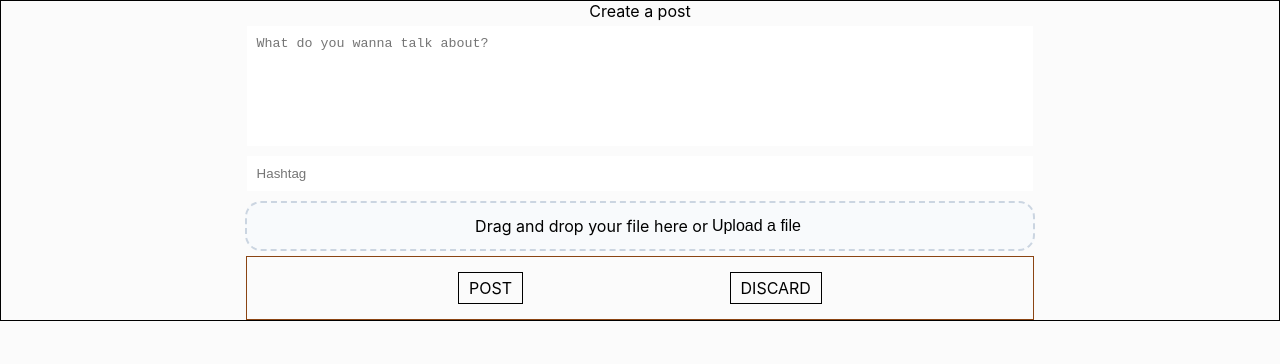
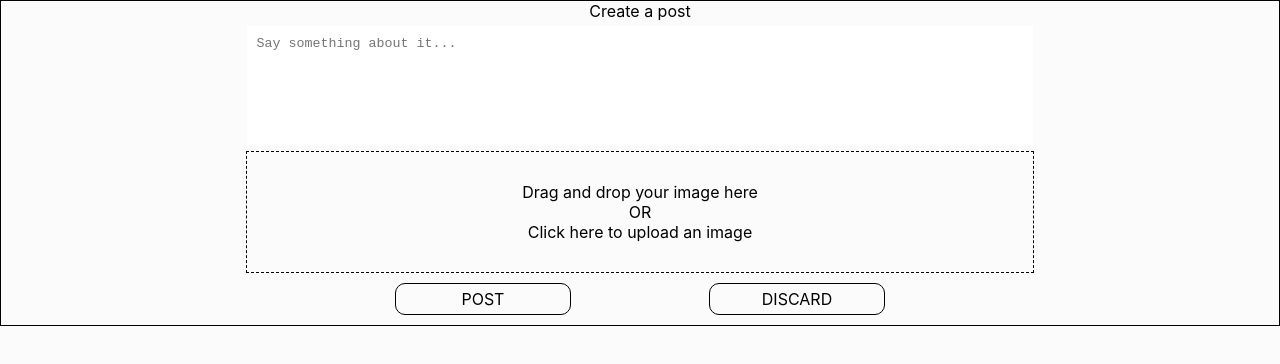
Before and after one commit to SE-OOAD-project-team/social-media-site, a React (Create React App) app in the folder client/: page /create-post in a window 1280 px wide. Shown: the top 364 px of the page. Built offline with nearby package versions, Linux system fonts and the light colour scheme.

Commit message:
Upload Image boilerplate

```diff
--- a/client/src/components/create-post/CreatePost.css
+++ b/client/src/components/create-post/CreatePost.css
@@ -1,21 +1,19 @@
-:root {
-    --create-post-component-width: 60%;
-    --create-post-component-padding: 10px;
-    --create-post-component-margin: 5px;
-}
-
 #create-post-container {
     display: flex;
     flex-direction: column;
     align-items: center;
     border: 1px solid black;
+
+    --create-post-component-width: 60%;
+    --create-post-component-padding: 10px;
+    --create-post-component-margin: 5px;
+    --create-post-btn-padding: 5px 10px;
 }
 
 #post-btn-container {
     display: flex;
     flex-direction: row;
     justify-content: space-evenly;
-    border: 1px solid saddlebrown;
     width: var(--create-post-component-width);
     padding: var(--create-post-component-padding);
 }
@@ -25,6 +23,7 @@ textarea {
     resize: none;
     overflow: auto;
     height: 100px;
+    width: var(--create-post-component-width);
 }
 
 .create-post-input {
@@ -34,49 +33,31 @@ textarea {
     outline: none;
 }
 
-#input-file-upload {
+#img-upload {
   display: none;
 }
 
-  #label-file-upload {
-    height: 100%;
+.cp-drop-zone {
+  padding: var(--create-post-component-padding);
+  width: var(--create-post-component-width);
+  height: 100px;
+  border: 1px dashed black;
+  cursor: pointer;
   display: flex;
+  flex-direction: column;
   align-items: center;
   justify-content: center;
-    border-width: 2px;
-    border-radius: 1rem;
-    border-style: dashed;
-    border-color: #cbd5e1;
-    background-color: #f8fafc;
-    width: var(--create-post-component-width);
-    padding: var(--create-post-component-padding);
-    margin: var(--create-post-component-margin);
 }
 
-  #label-file-upload.drag-active {
-    background-color: #ffffff;
+.cp-canvas {
+  width: var(--create-post-component-width);
 }
 
-  .upload-button {
+.cp-btn {
   cursor: pointer;
-    padding: 0.25rem;
-    font-size: 1rem;
-    border: none;
-    font-family: 'Oswald', sans-serif;
-    background-color: transparent;
+  border: 1px solid black;
+  padding: var(--create-post-btn-padding);
+  width: 20%;
+  border-radius: 10px;
+  text-align: center;
 }
-
-  .upload-button:hover {
-    text-decoration-line: underline;
-  }
-
-  #drag-file-element {
-    position: absolute;
-    width: 100%;
-    height: 100%;
-    border-radius: 1rem;
-    top: 0px;
-    right: 0px;
-    bottom: 0px;
-    left: 0px;
-  }
--- a/client/src/components/create-post/CreatePost.js
+++ b/client/src/components/create-post/CreatePost.js
@@ -1,68 +1,83 @@
-import React from "react";
+import React, { useEffect } from "react";
 import { useState, useRef } from "react";
 import "./CreatePost.css";
 
 function CreatePost(){
+  const fileRef = useRef(null);
+  const canvasRef = useRef(null);
+  const [ hasUploadedImg, setHasUploadedImg ] = useState(false);
+  const [ imgObjectURL, setImgObjectURL ] = useState(null);
 
-  // drag state
-  const [dragActive, setDragActive] = useState(false);
-  // ref
-  const dragInputRef = useRef(null);
+  useEffect(() => {
+    if(hasUploadedImg) {
+      // Displaying the image on canvas and enabling cropping and editing the image.
+      // ERROR: Image is not being displayed!! Check here
+      const ctx = canvasRef.current.getContext("2d");
+      const img = new Image();
+      img.src = imgObjectURL
+      ctx.drawImage(img, 0, 0);
+    }
+  }, [hasUploadedImg])
 
-  // handle drag events
-  const handleDrag = function(e) {
+  const handleSelectedImage = (img) => {
+    // Things that need to be done on the image after uploading it
+    console.log(img.name);
+    if(imgObjectURL !== null)
+      URL.revokeObjectURL(imgObjectURL);
+
+    const img_obj_url = window.URL.createObjectURL(img)
+    setImgObjectURL(img_obj_url);
+
+    setHasUploadedImg(true);
+  }
+
+  const handleFileSelectorChange = () => {
+    // On clicking select file button (which is triggered by the handleFileBtnClick)
+    const file = fileRef.current.files[0];
+    handleSelectedImage(file); // Performs actions to the image
+
+  }
+
+  const handleFileBtnClick = () => {
+    // Upload input trigger from clicking the dropbox
+    if(fileRef)
+      fileRef.current.click();
+  }
+
+  const stopDefault = (e) => {
+    // Preventing default behaviour of the events
+    e.stopPropagation();
     e.preventDefault();
-    e.stopPropagation();
-    if (e.type === "dragenter" || e.type === "dragover") {
-      setDragActive(true);
-    } else if (e.type === "dragleave") {
-      setDragActive(false);
   }
-  };
 
-  // triggers when file is dropped
-  const handleDrop = function(e) {
-    e.preventDefault();
-    e.stopPropagation();
-    setDragActive(false);
-    if (e.dataTransfer.files && e.dataTransfer.files[0]) {
-      // handleFiles(e.dataTransfer.files);
+  const handleFileDrop = (e) => {
+    const dt = e.dataTransfer;
+    const file = dt.files[0];
+    handleSelectedImage(file); // Performs actions to the image
+    stopDefault(e);
   }
-  };
-
-  // triggers when file is selected with click
-  const handleChange = function(e) {
-    e.preventDefault();
-    if (e.target.files && e.target.files[0]) {
-      // handleFiles(e.target.files);
-    }
-  };
-
-// triggers the input when the button is clicked
-  const onButtonClick = () => {
-    dragInputRef.current.click();
-  };
 
   return (
     <div id="create-post-container">
       <p className="heading">Create a post</p>
-        <textarea className="create-post-input" placeholder="What do you wanna talk about?" maxLength={1000}></textarea>
-        <input className="create-post-input" type="text" placeholder="Hashtag" />
+      <textarea className="create-post-input" placeholder="Say something about it..." maxLength={100}></textarea>
       {/* Allow users to upload images here */}
+      <input type="file" id="img-upload" name="img-upload" accept="image/png, image/jpeg" ref={fileRef} onChange={handleFileSelectorChange} />
 
-        <input ref={dragInputRef} type="images" id="input-file-upload" multiple={false} onChange={handleChange} />
-      <label id="label-file-upload" htmlFor="input-file-upload" className={dragActive ? "drag-active" : "" }>
-        {/* <div> */}
-          <p>Drag and drop your file here or</p>
-          <button className="upload-button" onClick={onButtonClick}>Upload a file</button>
-        {/* </div>  */}
-      </label>
-      { dragActive && <div id="drag-file-element" onDragEnter={handleDrag} onDragLeave={handleDrag} onDragOver={handleDrag} onDrop={handleDrop}></div> }
+      {(hasUploadedImg === false) && (<div className="cp-drop-zone" onClick={handleFileBtnClick} onDragEnter={stopDefault} onDragOver={stopDefault} onDrop={handleFileDrop}>
+        <p>Drag and drop your image here</p>
+        <p>OR</p>
+        <p>Click here to upload an image</p>
+      </div>)}
 
-        {/* Post visible to -> everyone, followers, private */}
+      {(hasUploadedImg) && (
+        // <img src={imgObjectURL} />  // This works!!
+        <canvas id="cp-canvas" ref={canvasRef}></canvas>
+      )}
+
       <div id="post-btn-container">
-            <div className="btn post-ptn">POST</div>
-            <div className="btn discard-btn">DISCARD</div>
+        <div className="cp-btn">POST</div>
+        <div className="cp-btn">DISCARD</div>
       </div>
     </div>
   );
```
Lines whose indentation alone changed are shown as unchanged.
